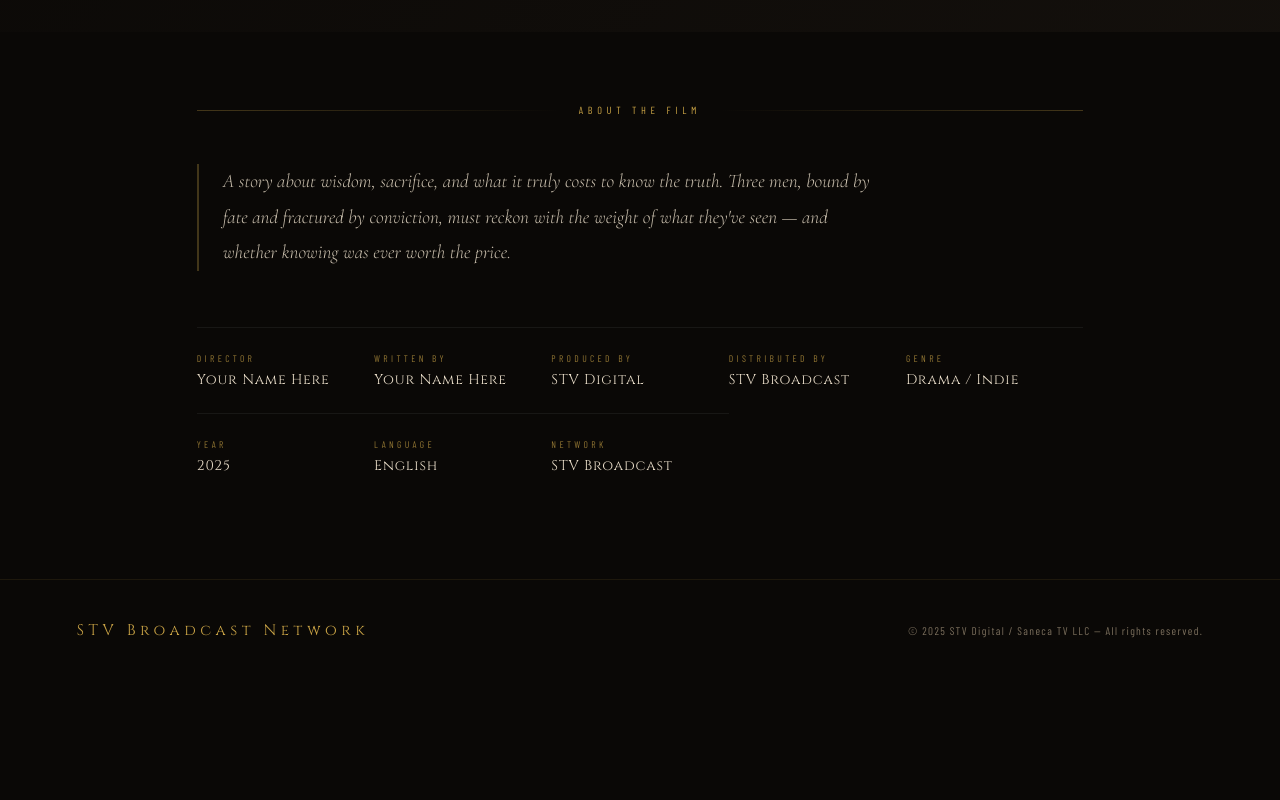
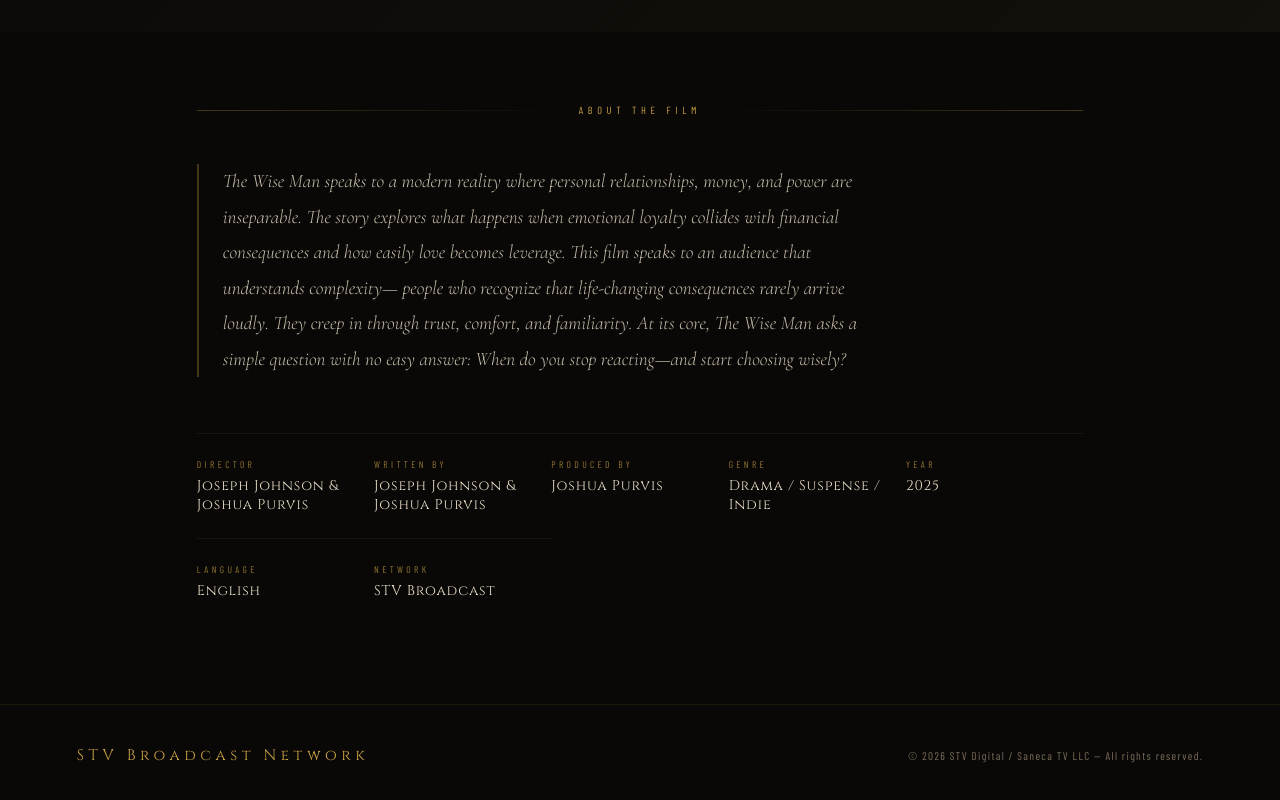
Before and after one commit to fairefaretravels/Wisemen-Film, a plain HTML site: page index.html in a window 1280 px wide. Shown: the part 1488-2288 px from the top of the page. Before the commit the page ends 2169 px from the top, so only its background shows below. Drawn offline with nearby package versions, Linux system fonts and the light colour scheme; a web font is replaced by a local one.

Commit message:
Update index.html

```diff
--- a/index.html
+++ b/index.html
@@ -3,7 +3,7 @@
 <head>
 <meta charset="UTF-8">
 <meta name="viewport" content="width=device-width, initial-scale=1.0">
-<title>THE WISEMEN — Now Streaming on STV</title>
+<title>THE WISE MAN — Now Streaming on STV</title>
 <link rel="preconnect" href="https://fonts.googleapis.com">
 <link href="https://fonts.googleapis.com/css2?family=Cinzel:wght@400;700;900&family=Cormorant+Garamond:ital,wght@0,300;0,400;1,300;1,400&family=Barlow+Condensed:wght@300;400;600;700&display=swap" rel="stylesheet">
 <style>
@@ -572,31 +572,34 @@ footer {
   </div>
 
   <p class="synopsis">
-    A story about wisdom, sacrifice, and what it truly costs to know the truth.
-    Three men, bound by fate and fractured by conviction, must reckon with the weight
-    of what they've seen — and whether knowing was ever worth the price.
+    The Wise Man speaks to a modern reality where personal
+relationships, money, and power are inseparable. The story
+explores what happens when emotional loyalty collides with
+financial consequences and how easily love becomes leverage.
+This film speaks to an audience that understands complexity—
+people who recognize that life-changing consequences rarely
+arrive loudly. They creep in through trust, comfort, and
+familiarity.
+At its core, The Wise Man asks a simple question with no easy answer:
+When do you stop reacting—and start choosing wisely?
   </p>
 
   <div class="credits-grid">
     <div class="credit-item">
       <div class="credit-label">Director</div>
-      <div class="credit-value">Your Name Here</div>
+      <div class="credit-value">Joseph Johnson & Joshua Purvis</div>
     </div>
     <div class="credit-item">
       <div class="credit-label">Written By</div>
-      <div class="credit-value">Your Name Here</div>
+      <div class="credit-value">Joseph Johnson & Joshua Purvis</div>
     </div>
     <div class="credit-item">
       <div class="credit-label">Produced By</div>
-      <div class="credit-value">STV Digital</div>
-    </div>
-    <div class="credit-item">
-      <div class="credit-label">Distributed By</div>
-      <div class="credit-value">STV Broadcast</div>
+      <div class="credit-value">Joshua Purvis</div>
     </div>
     <div class="credit-item">
       <div class="credit-label">Genre</div>
-      <div class="credit-value">Drama / Indie</div>
+      <div class="credit-value">Drama / Suspense / Indie</div>
     </div>
     <div class="credit-item">
       <div class="credit-label">Year</div>
@@ -616,7 +619,7 @@ footer {
 <!-- FOOTER -->
 <footer>
   <div class="footer-logo">STV Broadcast Network</div>
-  <div class="footer-copy">&copy; 2025 STV Digital / Saneca TV LLC — All rights reserved.</div>
+  <div class="footer-copy">&copy; 2026 STV Digital / Saneca TV LLC — All rights reserved.</div>
 </footer>
 
 <script>
```
